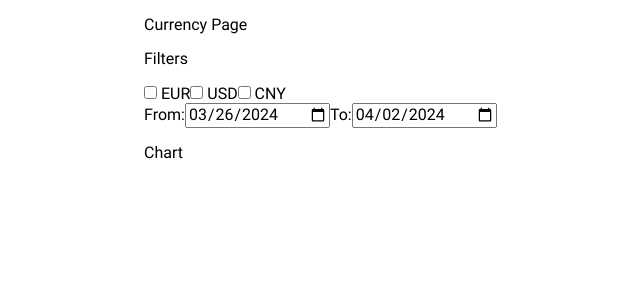
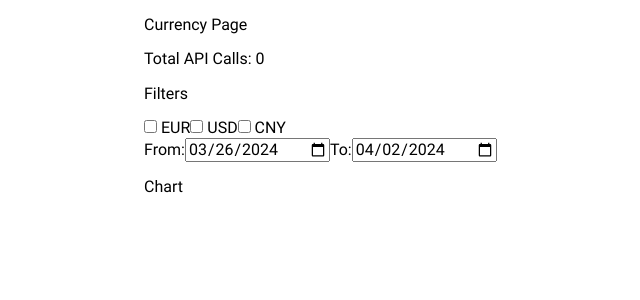
Before and after one commit to vlad-lis/currency-chart, a React (Create React App) app: page / in a window 1280 px wide. Shown: the top 300 px of the page, without its empty margins (46-686 px from the left). Built offline with nearby package versions, Linux system fonts and the light colour scheme.

Commit message:
add: api counter

```diff
--- a/src/App.tsx
+++ b/src/App.tsx
@@ -1,5 +1,5 @@
 import { useSelector } from 'react-redux';
-import { useEffect } from 'react';
+import { useEffect, useState } from 'react';
 import Chart from './components/Chart/Chart';
 import Filters from './components/Filters/Filters';
 import { RootState } from './store/store';
@@ -9,14 +9,20 @@ function App() {
   const { dateRange, selectedCurrencies } = useSelector(
     (state: RootState) => state.filters
   );
+  const [apiCallCounter, setApiCallCounter] = useState(0);
 
   useEffect(() => {
     const getChartData = async () => {
       if (selectedCurrencies.length > 0 && dateRange.length > 0) {
         dateRange.forEach(async (date) => {
           selectedCurrencies.forEach(async (currency) => {
-            const res = await fetchCurrencyRatios(date, currency);
-            console.log(currency, date, res.data?.[currency]?.rub);
+            try {
+              const res = await fetchCurrencyRatios(date, currency);
+              console.log(currency, date, res.data?.[currency]?.rub);
+              setApiCallCounter((prevCount) => prevCount + 1);
+            } catch (error) {
+              console.error('Error fetching data:', error);
+            }
           });
         });
       }
@@ -28,6 +34,7 @@ function App() {
   return (
     <div>
       <p>Currency Page</p>
+      <p>Total API Calls: {apiCallCounter}</p>
       <Filters />
       <Chart />
     </div>
--- a/src/components/Filters/Filters.tsx
+++ b/src/components/Filters/Filters.tsx
@@ -23,7 +23,6 @@ const Filters = (): ReactElement => {
       updatedCurrencies = selectedCurrencies.filter(
         (currency) => currency !== value.toLowerCase()
       );
-      console.log('Updated Currencies:', updatedCurrencies);
     }
 
     dispatch(setSelectedCurrencies(updatedCurrencies));
```
